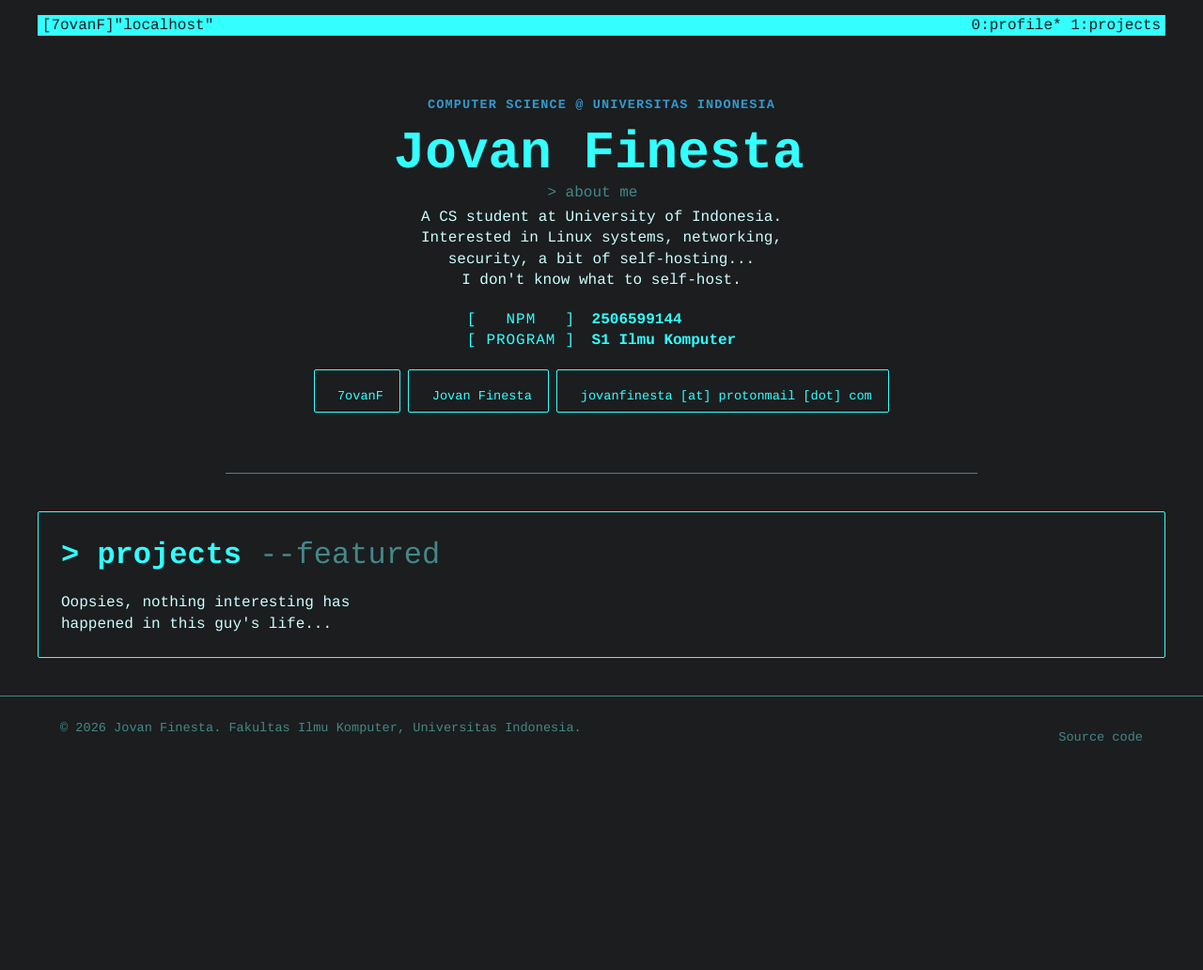
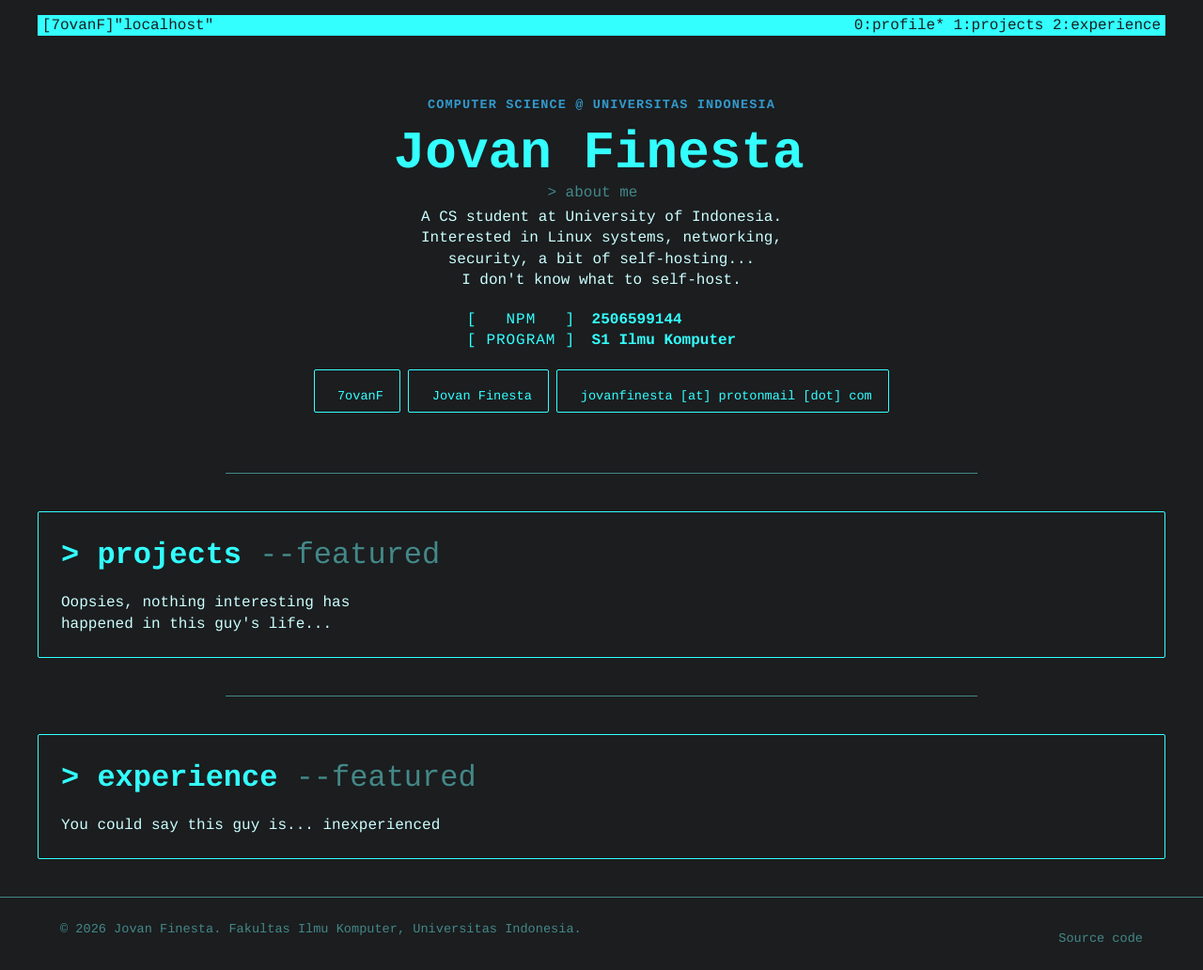
Before and after one commit to 7ovanF/myportfolio, a Django app: page / in a window 1280 px wide. Shown: the whole page at 94% size. Before the commit the page ends 789 px from the top, so only its background shows below. Run offline with Django 5.2, Linux system fonts and the light colour scheme; data that the repository does not hold is empty; some libraries are stand-ins or nearby versions.

Commit message:
feat(main): add new experience section

```diff
--- a/main/admin.py
+++ b/main/admin.py
@@ -4,3 +4,4 @@ from . import models
 # Register your models here.
 admin.site.register(models.Project)
 admin.site.register(models.Skill)
+admin.site.register(models.Experience)
--- /dev/null
+++ b/main/templates/main/_experience_section.html
@@ -0,0 +1,58 @@
+{# reusable experience section for any page. #}
+{% load markdownify %}
+<section class="experience" id="experience">
+    <div class="container container-boxed">
+        <h2 class="section-title">experience <span class="command-option">--featured</span></h2>
+
+        <div class="experience-cards">
+            {% for experience in experience_list %}
+                <article class="experience-card">
+                    <h3 class="experience-title">
+                        <span class="experience-bullet-point">&#x25CF;</span>
+                        <span class="experience-category">
+                            {{experience.title|truncatewords:2|slugify }}.{{ experience.get_category_display }} -
+                        </span>
+                        {{ experience.title }}
+                    </h3>
+                    <dl class="experience-details">
+                        <div class="experience-details-section">
+                            <dt>Docs</dt>
+                            <dd>{{ experience.description|markdownify:"description" }}</dd>
+                        </div>
+
+                        {# the django docs is very convenient, there are millions of template filters #}
+                        <div class="experience-details-section">
+                            <dt>Active</dt>
+                            <dd>
+                                {% if experience.is_ongoing %}
+                                    <span class="experience-status-active">active (running)</span>
+                                    since <span class="experience-status-date">
+                                        {{ experience.started_at|date:"D, d M Y" }}</span>;
+
+                                    <span class="experience-status-runtime">
+                                        {{ experience.started_at|timesince }} ago
+                                    </span>
+                                {% else %}
+                                    <span class="experience-status-inactive">inactive (dead)</span>
+                                    from <span class="experience-status-date">
+                                        {{ experience.started_at|date:"D, d M Y" }}
+                                    </span>
+                                    until <span class="experience-status-date">
+                                        {{ experience.ended_at|date:"D, d M Y" }}</span>;
+
+                                    <span class="experience-status-runtime">
+                                        for {{experience.started_at|timesince:experience.ended_at }}
+                                    </span>
+                                {% endif %}
+                            </dd>
+                        </div>
+                    </dl>
+                </article>
+            {% empty %}
+                <p class="empty-state">
+                    You could say this guy is... inexperienced
+                </p>
+            {% endfor %}
+        </div>
+    </div>
+</section>
--- a/main/templates/main/_projects_section.html
+++ b/main/templates/main/_projects_section.html
@@ -24,7 +24,7 @@
                 {% if project.skills.first %} {# prevent separator from appearing if empty #}
                 <div class="project-skills">
                     {% for skill in project.skills.all %}
-                        <a class="button project-skill-btn">{{ skill.title }}</a>
+                        <a class="button project-skill-btn">{{ skill.title|slugify }}</a>
                     {% endfor %}
                 </div>
                 {% endif %}
--- /dev/null
+++ b/main/templates/main/experience.html
@@ -0,0 +1,6 @@
+{% extends "base.html" %}
+
+{% load static %}
+{% block content %}
+    {% include "main/_experience_section.html" %}
+{% endblock %}
--- a/main/templates/main/profile.html
+++ b/main/templates/main/profile.html
@@ -39,4 +39,6 @@
 <hr class="divider">
 {# as you can see, i have no intention of separating sections into multiple pages #}
 {% include "main/_projects_section.html" %}
+<hr class="divider">
+{% include "main/_experience_section.html" %}
 {% endblock %}
--- a/main/urls.py
+++ b/main/urls.py
@@ -1,10 +1,11 @@
 from django.urls import path
 
-from .views import landing_page, projects
+from .views import landing_page, projects, experience
 
 app_name = "main"
 
 urlpatterns = [
     path('', landing_page, name="landing_page"),
     path('projects', projects, name="projects"),
+    path('experience', experience, name="experience"),
 ]
--- a/main/views.py
+++ b/main/views.py
@@ -1,6 +1,6 @@
 from django.shortcuts import render
 
-from .models import Project, Skill
+from .models import Project, Experience
 
 # fix from https://www.perplexity.ai/search/5b78a4ab-e9fe-454e-ba49-ff7122f099a2
 base_context = {
@@ -40,11 +40,18 @@ projects_context = {
     "project_list": Project.objects.all()
 }
 
+experience_context = {
+    "experience_list": Experience.objects.all()
+}
 
 def landing_page(request):
-    context = {**base_context, **profile_context, **projects_context}
+    context = {**base_context, **profile_context, **projects_context, **experience_context}
     return render(request, "main/profile.html", context)
 
 def projects(request):
     context = {**base_context, **projects_context}
     return render(request, "main/projects.html", context)
+
+def experience(request):
+    context = {**base_context, **experience_context}
+    return render(request, "main/experience.html", context)
--- a/static/css/style.css
+++ b/static/css/style.css
@@ -351,6 +351,75 @@ Projects
     text-decoration: none;
 }
 
+/* =======
+Experience
+======= */
+
+.experience-cards {
+    display: flex;
+    flex-direction: column;
+}
+
+.experience-card {
+    padding: 1rem;
+}
+
+.experience-title {
+    color: var(--primary);
+}
+
+.experience-category {
+    color: var(--accent);
+    font-weight: 700;
+    text-transform: lowercase;
+}
+
+.experience-details {
+    font-size: 0.9rem;
+}
+
+.experience-details-section {
+    display: flex;
+}
+
+.experience-details dt {
+    text-align: right;
+    min-width: 12ch;
+}
+
+.experience-details dt::after {
+    content: ":";
+    margin-right: 1ch;
+}
+
+.experience-status-active {
+    color: greenyellow;
+}
+
+.experience-status-inactive {
+    color: red;
+}
+
+.experience-status-date {
+    color: var(--secondary);
+}
+
+.experience-card h2 {
+    margin: 0.5rem 0;
+    font-size: 1.25rem;
+}
+
+.experience-description,
+.empty-state {
+    color: var(--text-muted);
+}
+
+.experience-status {
+    margin-top: 1rem;
+    font-size: 0.85rem;
+    font-weight: 600;
+}
+
 /* ===
 Footer
 === */
--- a/templates/header.html
+++ b/templates/header.html
@@ -9,6 +9,7 @@
         <nav>
             <a href="{% url 'main:landing_page' %}" class="nav-active">0:profile</a>
             <a href="{% url 'main:projects' %}">1:projects</a>
+            <a href="{% url 'main:experience' %}">2:experience</a>
         </nav>
     </div>
 </header>
@@ -25,6 +26,7 @@
         document.getElementById("current-host").innerHTML = '"' + current_host + '"';
     }
 
+    // forgot TODO
     function set_activepage() {
 
     }
```
Also changed, not shown: main/models.py (+29 -0 lines), main/migrations/0003_experience_alter_project_thumbnail.py (added), main/migrations/0004_alter_experience_started_at.py (added).
